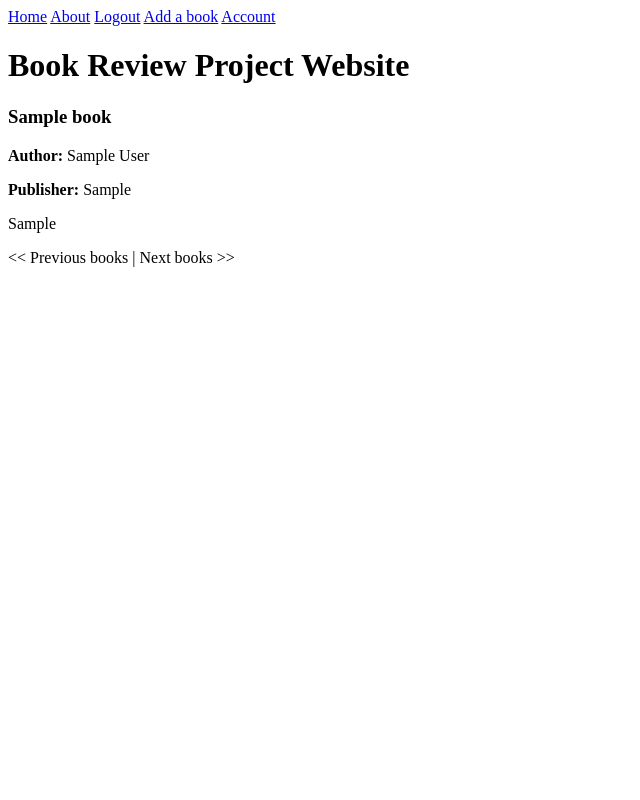
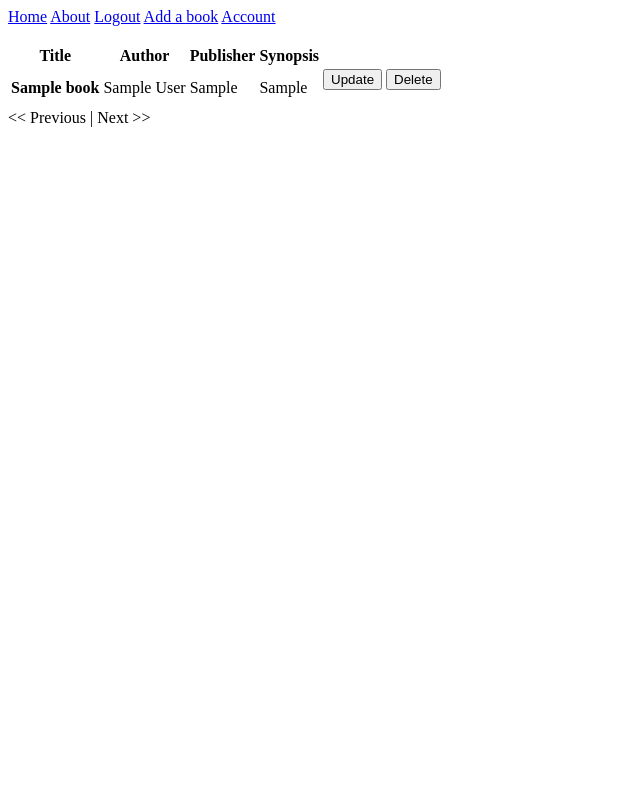
Before and after one commit to MarkR1966/BookReview2, a Flask app: page / in a window 1280 px wide. Shown: the whole page, without its empty margins (0-640 px from the left). Run offline with Flask 2, Linux system fonts and the light colour scheme; a user stored in the database is signed in; tables that the repository leaves empty hold one stand-in row (values such as "Sample post").

Commit message:
Add update v 1

```diff
--- a/application/routes.py
+++ b/application/routes.py
@@ -224,3 +224,14 @@ def updatebook(page=1):
         form.b_Publisher.data = def_b_Publisher
         form.b_Synopsis.data = def_b_Synopsis
     return render_template('updatebook.html', title='Update a Book', form=form)
+
+
+@app.route("/deletebook", methods=["GET", "POST"])
+@login_required
+def deletebook():
+        user = current_user.id
+        account = Users.query.filter_by(id=user).first()
+        logout_user()
+        db.session.delete(account)
+        db.session.commit()
+        return redirect(url_for('register'))
--- a/application/templates/home.html
+++ b/application/templates/home.html
@@ -1,18 +1,34 @@
 {% extends "layout.html" %}
 
 {% block body_content %}
-    <h1>Book Review Project Website</h1>
-
-    {% for book in books.items %}
-        <div>
-            <h3>{{ book.b_Title }}</h3>
-            <p><b>Author: </b> {{ book.books.a_Author }}</p>
-            <p><b>Publisher: </b> {{ book.b_Publisher }}</p>
-            <p>{{ book.b_Synopsis }}</p>
-        </div>
-    {% endfor %}
-    {% if books.has_prev %}<a href="{{ url_for('home', page=books.prev_num) }}">&lt;&lt; Previous</a>{% else %}&lt;&lt; Previous books{% endif %} |
-    {% if books.has_next %}<a href="{{ url_for('home', page=books.next_num) }}">Next &gt;&gt;</a>{% else %}Next books &gt;&gt;{% endif %}
-
-
+    <div>
+        <table class="table">
+            <tr>
+                <th>Title</th>&nbsp;
+                <th>Author</th>&nbsp;
+                <th>Publisher</th>&nbsp;
+                <th>Synopsis</th>&nbsp;
+            </tr>
+            {% for book in books.items %}
+                <tr class="tabletext">
+                    <td><p><b>{{ book.b_Title }}</b></p></td>
+                    <td><p>{{ book.books.a_Author }}</p></td>
+                    <td><p>{{ book.b_Publisher }}</p></td>
+                    <td><p>{{ book.b_Synopsis }}</p></td>
+                    <td>
+                        <form action="{{ url_for('updatebook', bookid=book.id) }}">
+                            <button type=""submit">Update</button>
+                        </form>
+                    </td>
+                    <td>
+                        <form action="{{ url_for('deletebook', bookid=book.id) }}">
+                            <button onclick="return confirm('Are you sure you want to Delete Book?');" type="submit">Delete</button>
+                        </form>
+                    </td>
+                </tr>
+            {% endfor %}
+        </table>
+        {% if books.has_prev %}<a href="{{ url_for('home', page=books.prev_num) }}">&lt;&lt; Previous</a>{% else %}&lt;&lt; Previous{% endif %} |
+        {% if books.has_next %}<a href="{{ url_for('home', page=books.next_num) }}">Next &gt;&gt;</a>{% else %}Next &gt;&gt;{% endif %}
+    </div>
 {% endblock %}
--- a/application/templates/updatebook.html
+++ b/application/templates/updatebook.html
@@ -53,8 +53,6 @@
                 {% endif %}
             </div>
             <br>
-#            {% if books.has_prev %}<a href="{{ url_for('home', page=books.prev_num) }}">&lt;&lt; Previous books</a>{% else %}&lt;&lt; Previous books{% endif %} |}
-#            {% if books.has_next %}<a href="{{ url_for('home', page=books.next_num) }}">Next books &gt;&gt;</a>{% else %}Next books &gt;&gt;{% endif %}}
             <br>
             <br>
             <br>
```
